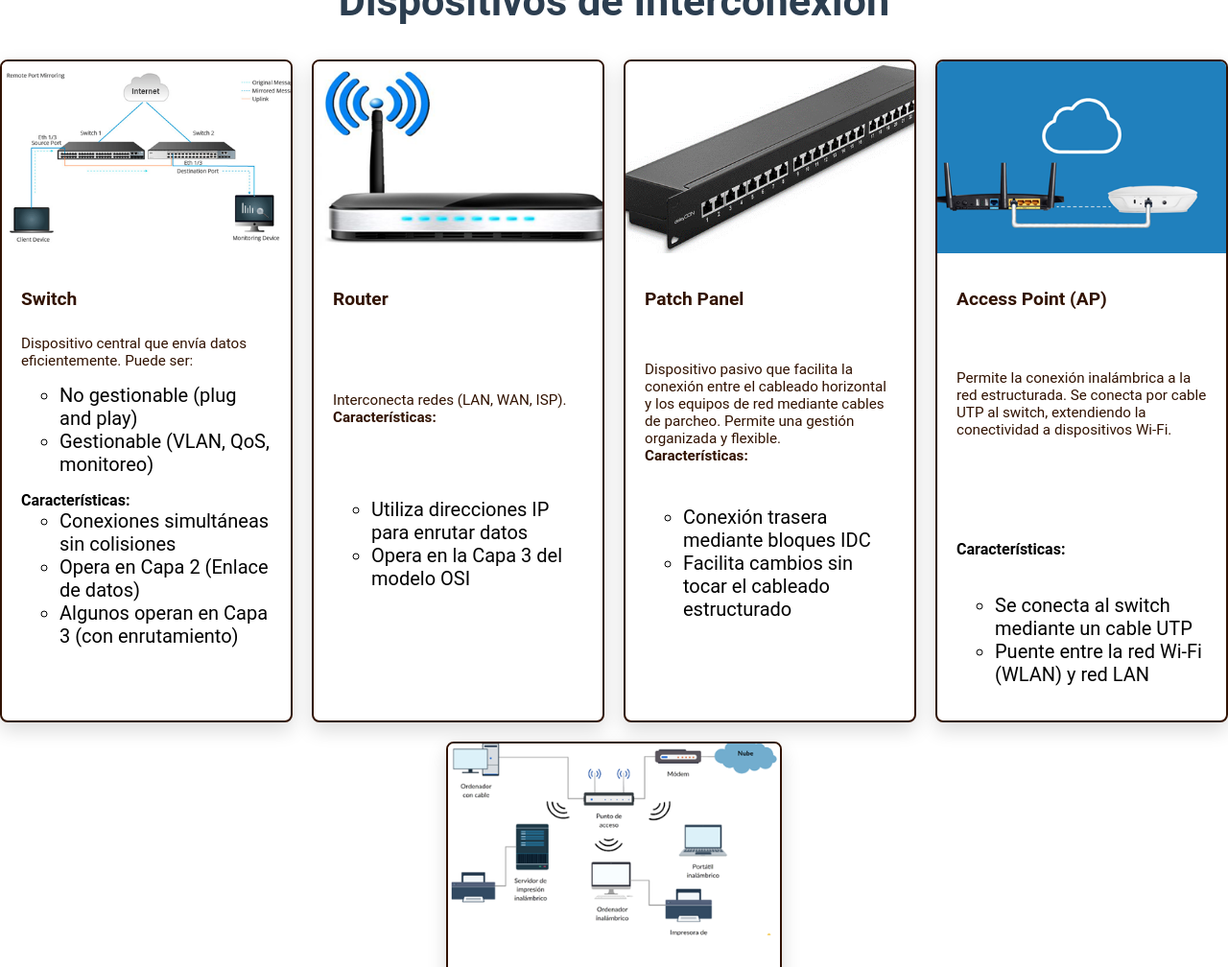
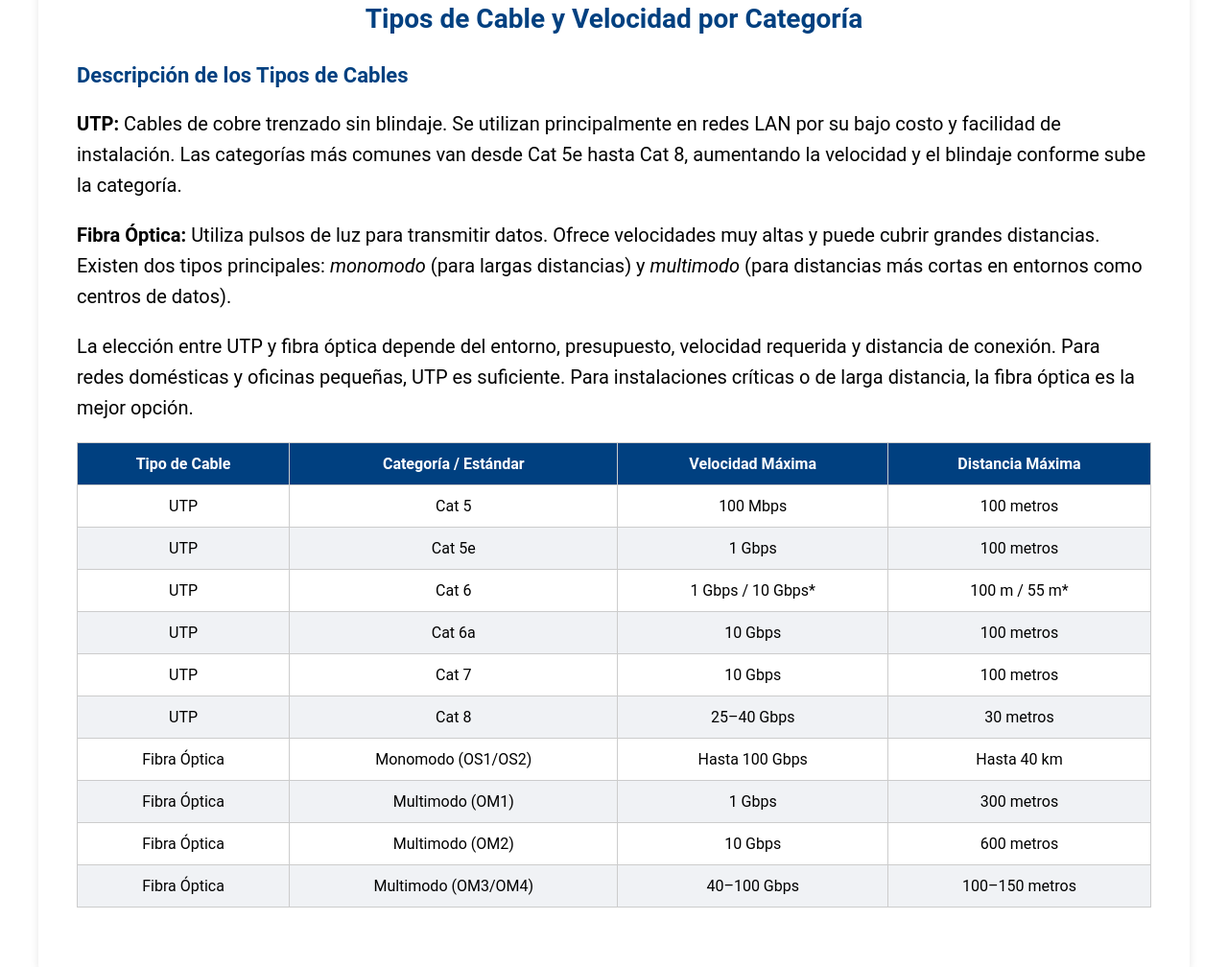
Before and after one commit to Lenin27Amangandi/PaginaWeb, a plain HTML site: page pagina-completa-html-css/index.html in a window 1280 px wide. Shown: the part 4387-5395 px from the top of the page at 96% size. Drawn offline with Linux system fonts and the light colour scheme.

Commit message:
TenemosLosTiposDeCable

```diff
--- a/pagina-completa-html-css/index.css
+++ b/pagina-completa-html-css/index.css
@@ -698,3 +698,61 @@ ul {
     flex-direction: column;
   }
 }
+
+.tipos-cableado-section {
+  padding: 40px;
+  max-width: 1200px;
+  margin: auto;
+  background-color: #fff;
+  border-radius: 10px;
+  box-shadow: 0 0 10px rgba(0,0,0,0.1);
+}
+
+.titulo-seccion {
+  font-size: 28px;
+  margin-bottom: 20px;
+  text-align: center;
+  color: #004080;
+}
+
+table {
+  width: 100%;
+  border-collapse: collapse;
+  margin-bottom: 30px;
+}
+
+th, td {
+  border: 1px solid #ccc;
+  padding: 12px;
+  text-align: center;
+}
+
+th {
+  background-color: #004080;
+  color: white;
+}
+
+tr:nth-child(even) {
+  background-color: #f0f2f5;
+}
+
+.subtitulo {
+  font-size: 22px;
+  margin-top: 30px;
+  color: #004080;
+}
+
+.descripcion {
+  margin-bottom: 20px;
+  line-height: 1.6;
+}
+
+@media (max-width: 768px) {
+  table, th, td {
+    font-size: 14px;
+  }
+
+  .tipos-cableado-section {
+    padding: 20px;
+  }
+}
--- a/pagina-completa-html-css/index.html
+++ b/pagina-completa-html-css/index.html
@@ -15,7 +15,7 @@
           <a href="#detalle-topologias">Topologia</a>
           <a href="#elementos">Elementos</a>
           <a href="#canalizacion">Canalizaciones</a>
-          <a href="#Ninguno2">Tipos de Cable</a>
+          <a href="#tiposDeCables">Tipos de Cable</a>
           <a href="#Ninguno3">Dispositivos de Interconexión</a>
           <a href="#servicios">Servicios convergentes </a>
           <a href="#beneficios">Beneficios</a>
@@ -164,6 +164,102 @@ En la práctica, muchos sistemas combinan varias topologías para adaptarse a la
     </div>
   </div>
 </section>
+
+
+  <section id="tiposDeCables" class="tipos-cableado-section">
+    <h2 class="titulo-seccion">Tipos de Cable y Velocidad por Categoría</h2>
+
+    <h3 class="subtitulo">Descripción de los Tipos de Cables</h3>
+
+    <p class="descripcion">
+      <strong>UTP:</strong> Cables de cobre trenzado sin blindaje. Se utilizan principalmente en redes LAN por su bajo costo y facilidad de instalación. Las categorías más comunes van desde Cat 5e hasta Cat 8, aumentando la velocidad y el blindaje conforme sube la categoría.
+    </p>
+
+    <p class="descripcion">
+      <strong>Fibra Óptica:</strong> Utiliza pulsos de luz para transmitir datos. Ofrece velocidades muy altas y puede cubrir grandes distancias. Existen dos tipos principales: <em>monomodo</em> (para largas distancias) y <em>multimodo</em> (para distancias más cortas en entornos como centros de datos).
+    </p>
+
+    <p class="descripcion">
+      La elección entre UTP y fibra óptica depende del entorno, presupuesto, velocidad requerida y distancia de conexión. Para redes domésticas y oficinas pequeñas, UTP es suficiente. Para instalaciones críticas o de larga distancia, la fibra óptica es la mejor opción.
+    </p>
+
+    <table>
+      <thead>
+        <tr>
+          <th>Tipo de Cable</th>
+          <th>Categoría / Estándar</th>
+          <th>Velocidad Máxima</th>
+          <th>Distancia Máxima</th>
+        </tr>
+      </thead>
+      <tbody>
+        <tr>
+          <td>UTP</td>
+          <td>Cat 5</td>
+          <td>100 Mbps</td>
+          <td>100 metros</td>
+        </tr>
+        <tr>
+          <td>UTP</td>
+          <td>Cat 5e</td>
+          <td>1 Gbps</td>
+          <td>100 metros</td>
+        </tr>
+        <tr>
+          <td>UTP</td>
+          <td>Cat 6</td>
+          <td>1 Gbps / 10 Gbps*</td>
+          <td>100 m / 55 m*</td>
+        </tr>
+        <tr>
+          <td>UTP</td>
+          <td>Cat 6a</td>
+          <td>10 Gbps</td>
+          <td>100 metros</td>
+        </tr>
+        <tr>
+          <td>UTP</td>
+          <td>Cat 7</td>
+          <td>10 Gbps</td>
+          <td>100 metros</td>
+        </tr>
+        <tr>
+          <td>UTP</td>
+          <td>Cat 8</td>
+          <td>25–40 Gbps</td>
+          <td>30 metros</td>
+        </tr>
+        <tr>
+          <td>Fibra Óptica</td>
+          <td>Monomodo (OS1/OS2)</td>
+          <td>Hasta 100 Gbps</td>
+          <td>Hasta 40 km</td>
+        </tr>
+        <tr>
+          <td>Fibra Óptica</td>
+          <td>Multimodo (OM1)</td>
+          <td>1 Gbps</td>
+          <td>300 metros</td>
+        </tr>
+        <tr>
+          <td>Fibra Óptica</td>
+          <td>Multimodo (OM2)</td>
+          <td>10 Gbps</td>
+          <td>600 metros</td>
+        </tr>
+        <tr>
+          <td>Fibra Óptica</td>
+          <td>Multimodo (OM3/OM4)</td>
+          <td>40–100 Gbps</td>
+          <td>100–150 metros</td>
+        </tr>
+      </tbody>
+    </table>
+
+
+  </section>
+
+
 
 <h2 style="text-align: center;">Dispositivos de Interconexión</h2>
 <div  id="Ninguno3" class="row">
```
